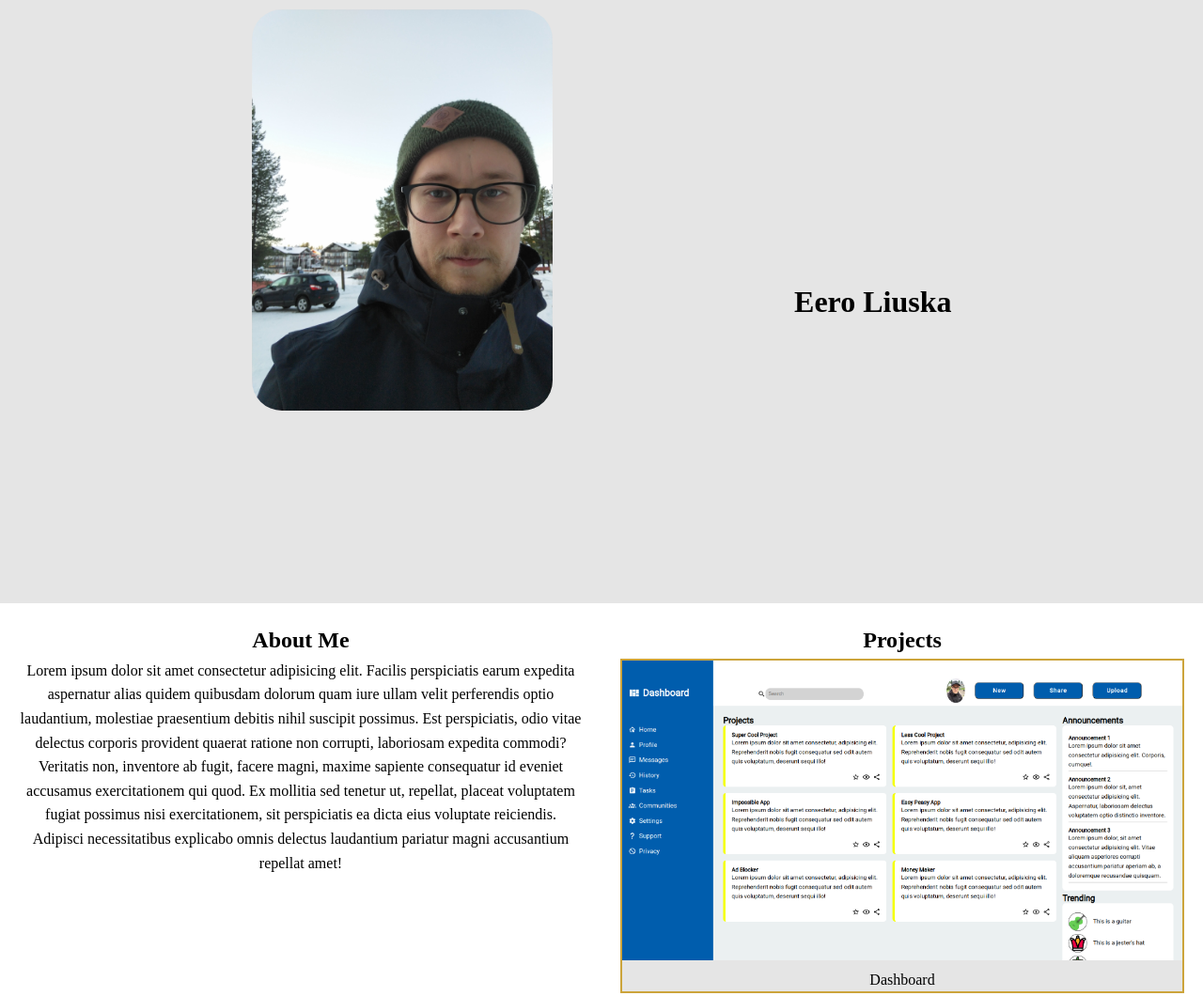
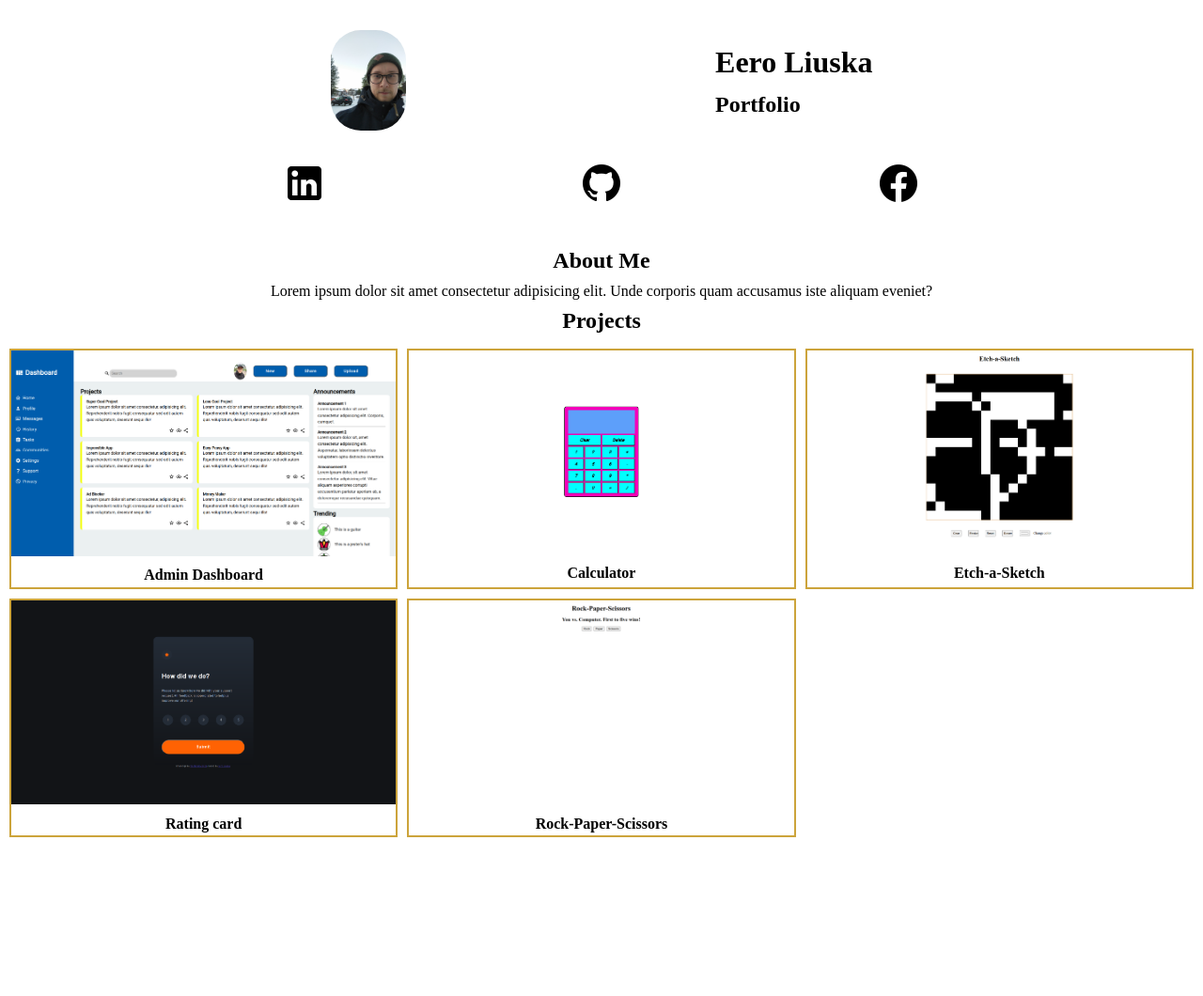
Before and after one commit to eerolli/portfolio, a plain HTML site: page index.html in a window 1280 px wide. Shown: the top 1060 px of the page at 94% size. After the commit the page ends 901 px from the top, so only its background shows below. Drawn offline with Linux system fonts and the light colour scheme.

Commit message:
Reworked layout

```diff
--- a/index.css
+++ b/index.css
@@ -11,79 +11,71 @@
     line-height: 1.6;
 }
 
+body{
+    min-height: 100vh;
+}
+
 .container{
     display: grid;
-    grid-template-columns: 0.8fr 1.2fr 1fr 1fr;
-    grid-template-rows: 0.8fr 1.2fr 1.2fr 0.8fr;
-    gap: 0px 0px;
+    grid-template-columns: repeat(auto-fit, minmac(360px, 1fr));
+    grid-auto-flow: column;
+    grid-auto-columns: minmax(360px, 1fr);
     grid-template-areas:
-    "header header header header"
-    "main main main main"
-    "main main main main"
-    "footer footer footer footer";
-    min-height: 100vh;
+    "header"
+    "main"
+    ;
 }
 
 header {
     grid-area: header;
     display: flex;
+    flex-direction: column;
+    gap: 2rem;
+    padding: 2rem;
+}
+
+.header-left{
+    display: flex;
+    align-items: center;
     justify-content: space-evenly;
-    padding: 10px;
-    background-color: var(--platinum);
+    gap: 10px;
+}
+
+.selfie{
+    width: 5rem;
+    height: auto;
+    border-radius: 2rem;
+}
+
+.name{
+    display: flex;
+    flex-direction: column;
 }
 
 .header-right{
     display: flex;
-    align-items: center;
+    justify-content: space-evenly;
 }
 
-header .photo img{
-    width: 20rem;
-    height: auto;
-    border-radius: 2em;
-}
-
-main{
+main {
     grid-area: main;
-    display: grid;
-    grid-template-columns: repeat(2, 1fr);
-    grid-template-rows: repeat(3, 1fr);
-    gap: 40px;
-    grid-template-areas:
-      "bio projects"
-      "bio projects"
-      "bio projects";
+    display: flex;
+    flex-direction: column;
     text-align: center;
-    margin: 20px;
-}
-
-.bio{
-    grid-area: bio;
 }
 
 .projects{
-    grid-area: projects;
+    display: grid;
+    grid-template-columns: repeat(auto-fill, minmax(360px, 1fr));
+    gap: 10px;
+    margin: 10px;
 }
 
-.project-cards{
-    display: grid;
-    grid-template-columns: repeat(auto-fill, minmax(360px, 1fr));
-    gap: 20px;
+.project{
+    border: 2px solid var(--satin-sheen-gold);
 }
 
-.card{
-    border: 2px;
-    border-color: var(--satin-sheen-gold);
-    border-style: solid;
-    background-color: var(--platinum);
-}
-
-.card img{
+.project img{
     width: 100%;
     height: auto;
 }
-
-footer{
-    grid-area: footer;
-    background-color: var(--platinum);
-}
--- a/index.html
+++ b/index.html
@@ -11,48 +11,48 @@
     <div class="container">
         <header>
             <div class="header-left">
-                <div class="photo">
-                    <img src="./Images/IMG_20211029_155109.jpg" alt="selfie">
+                <img src="./Images/IMG_20211029_155109.jpg" alt="Selfie" class="selfie">
+                <div class="name">
+                    <h1>Eero Liuska</h1>
+                    <h2>Portfolio</h2>
                 </div>
             </div>
             <div class="header-right">
-                <div class="name">
-                    <h1>Eero Liuska</h1>
-                </div>
+                <a href="www.linkedin.com/in/eero-liuska"><img src="./icons/linkedin.png" alt="Linkedin"></a>
+                <a href="https://github.com/eerolli"><img src="./icons/github.png" alt="Github"></a>
+                <a href="https://www.facebook.com/eero.liuska.9"><img src="./icons/facebook.png" alt="Facebook"></a>
             </div>
         </header>
         <main>
             <div class="bio">
                 <h2>About Me</h2>
-                <p>Lorem ipsum dolor sit amet consectetur adipisicing elit. Facilis perspiciatis earum expedita aspernatur alias quidem quibusdam dolorum quam iure ullam velit perferendis optio laudantium, molestiae praesentium debitis nihil suscipit possimus.
-                Est perspiciatis, odio vitae delectus corporis provident quaerat ratione non corrupti, laboriosam expedita commodi? Veritatis non, inventore ab fugit, facere magni, maxime sapiente consequatur id eveniet accusamus exercitationem qui quod.
-                Ex mollitia sed tenetur ut, repellat, placeat voluptatem fugiat possimus nisi exercitationem, sit perspiciatis ea dicta eius voluptate reiciendis. Adipisci necessitatibus explicabo omnis delectus laudantium pariatur magni accusantium repellat amet!</p>
+                <p>Lorem ipsum dolor sit amet consectetur adipisicing elit.
+                    Unde corporis quam accusamus iste aliquam eveniet?</p>
             </div>
+            <h2>Projects</h2>
             <div class="projects">
-                <h2>Projects</h2>
-                <div class="project-cards">
-                    <div class="card"><img src="./Images/admin-dashboard.png" alt="dashboard">Dashboard</div>
-                    <div class="card"><img src="./Images/rating.png" alt="rating">Rating Component</div>
-                    <div class="card"><img src="./Images/calculator.png" alt="calculator">Calculator</div>
-                    <div class="card"><img src="./Images/etch-a-sketch.png" alt="etch-a-sketch">Etch-a-Sketch</div>
-                    <div class="card"><img src="./Images/rockpaperscissors.png" alt="rockpaperscissors">Rock-Paper-Scissors</div>
+                <div class="project">
+                    <img src="./Images/admin-dashboard.png" alt="Dashboard">
+                    <h4>Admin Dashboard</h4>
+                </div>
+                <div class="project">
+                    <img src="./Images/calculator.png" alt="calculator">
+                    <h4>Calculator</h4>
+                </div>
+                <div class="project">
+                    <img src="./Images/etch-a-sketch.png" alt="etch-a-sketch">
+                    <h4>Etch-a-Sketch</h4>
+                </div>
+                <div class="project">
+                    <img src="./Images/rating.png" alt="rating">
+                    <h4>Rating card</h4>
+                </div>
+                <div class="project">
+                    <img src="./Images/rockpaperscissors.png" alt="RockPaperScissors">
+                    <h4>Rock-Paper-Scissors</h4>
                 </div>
             </div>
         </main>
-        <footer>
-            <div class="contact">
-                <h2>Contact:</h2>
-                <li>Phone:</li>
-                <li>E-Mail:</li>
-            </div>
-            <div class="profiles">
-                <ul class="profile-list">
-                    <li><img src="./icons/linkedin.png" alt="LinkedIn Icon">LinkedIn</li>
-                    <li><img src="./icons/github.png" alt="GitHub Icon">GitHub</li>
-                    <li><img src="./icons/facebook.png" alt="Facebook Icon">Facebook</li>
-                </ul>
-            </div>
-        </footer>
     </div>
 </body>
 </html>
```
